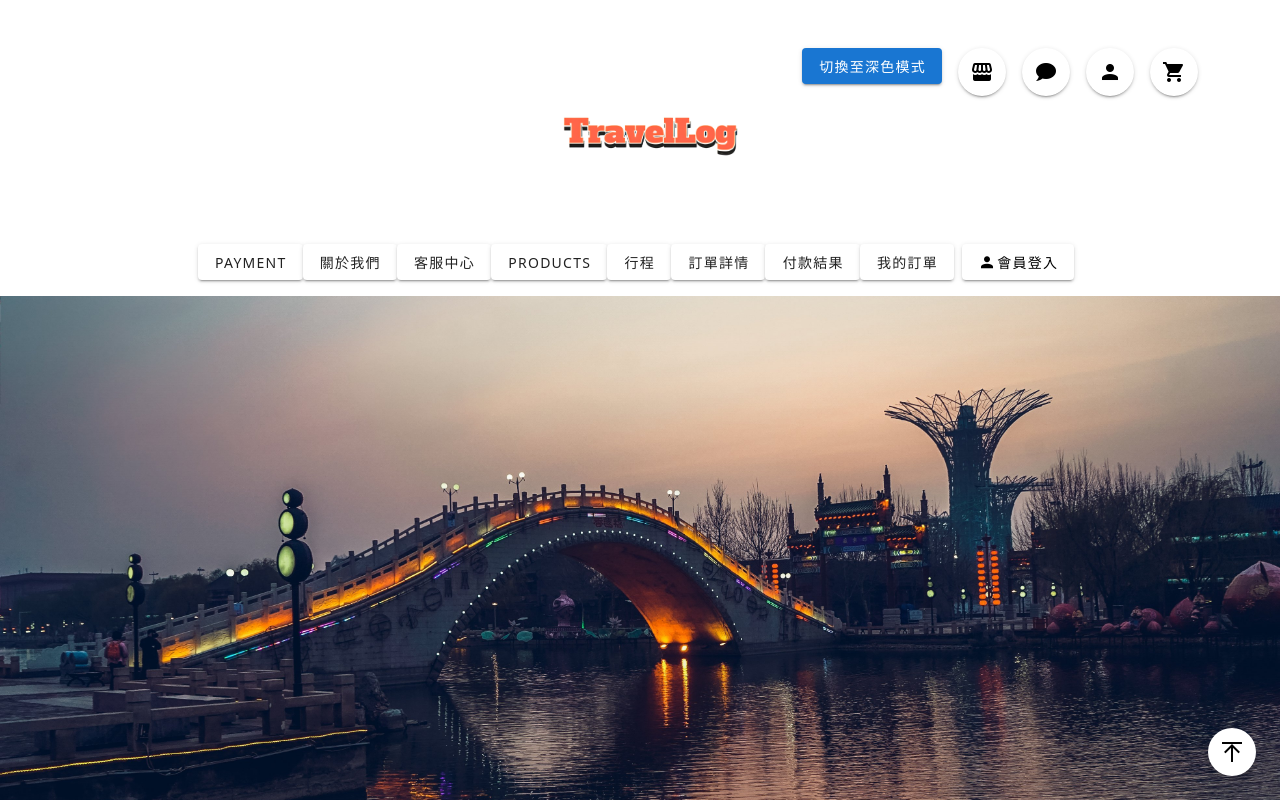
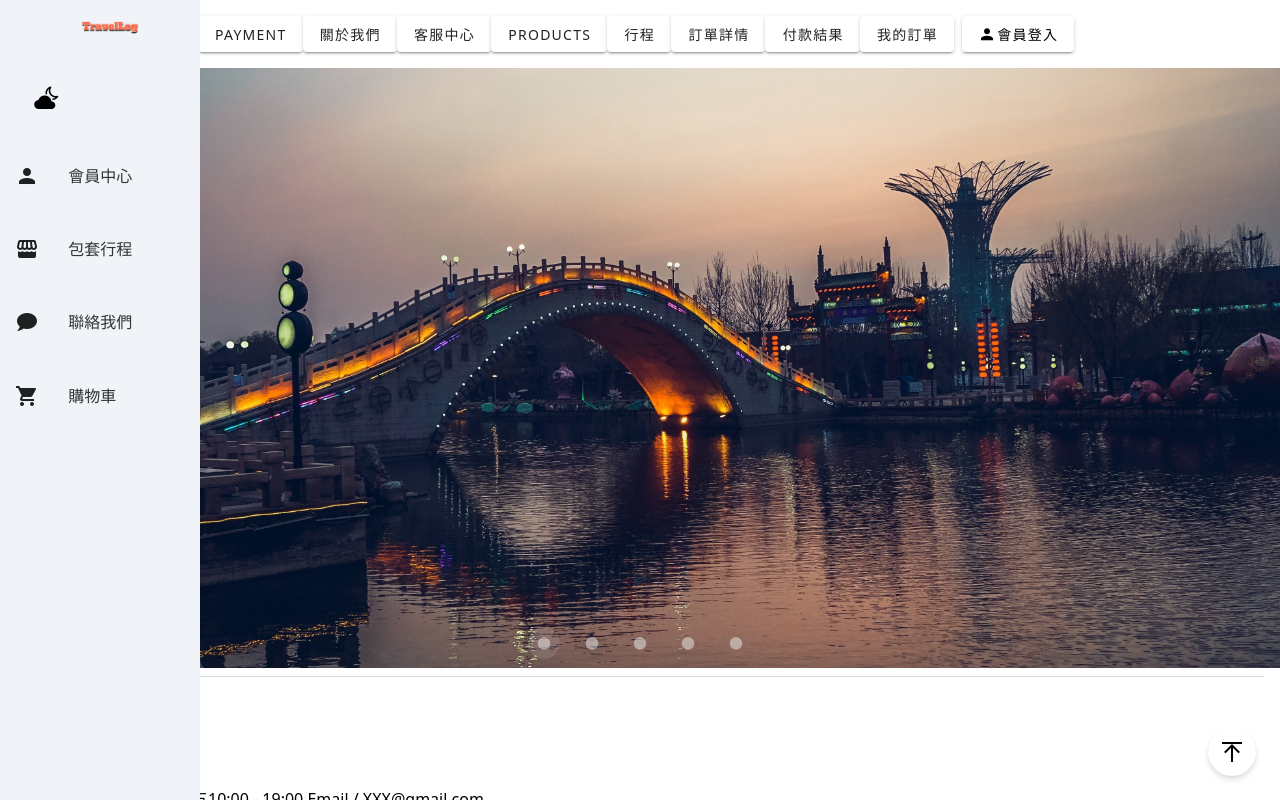
Before and after one commit to theoch3n/TravelLog-Vue, a Vue app: page / in a window 1280 px wide. Shown: the top 800 px of the page. Built offline with nearby package versions, Linux system fonts and the light colour scheme.

Commit message:
[dosc]新增側邊黑的

```diff
--- a/src/components/Header.vue
+++ b/src/components/Header.vue
@@ -190,23 +190,12 @@ function handleProfileClick() {
     <header class="desktop-header">
       <div class="container">
         <!-- Modal -->
-        <div
-          class="modal fade"
-          id="exampleModal"
-          tabindex="-1"
-          aria-labelledby="exampleModalLabel"
-          aria-hidden="true"
-        >
+        <div class="modal fade" id="exampleModal" tabindex="-1" aria-labelledby="exampleModalLabel" aria-hidden="true">
           <div class="modal-dialog">
             <div class="modal-content">
               <div class="modal-header">
                 <h5 class="modal-title" id="exampleModalLabel">登入</h5>
-                <button
-                  type="button"
-                  class="btn-close"
-                  data-bs-dismiss="modal"
-                  aria-label="Close"
-                ></button>
+                <button type="button" class="btn-close" data-bs-dismiss="modal" aria-label="Close"></button>
               </div>
               <div class="modal-body">
                 <!-- #region 表單 -->
@@ -221,42 +210,22 @@ function handleProfileClick() {
                     <div class="col-md-8 offset-md-2">
                       <form action="" class="needs-validation" novalidate>
                         <div class="form-group mb-3">
-                          <input
-                            type="text"
-                            class="form-control"
-                            id="account"
-                            name="account"
-                            placeholder="電郵或手機號碼"
-                            required
-                          />
+                          <input type="text" class="form-control" id="account" name="account" placeholder="電郵或手機號碼"
+                            required />
                           <div class="invalid-feedback">
                             電郵或手機號碼是必須的
                           </div>
                         </div>
                         <div class="form-group mb-3">
-                          <input
-                            type="password"
-                            class="form-control"
-                            id="password"
-                            name="password"
-                            placeholder="密碼"
-                            required
-                          />
+                          <input type="password" class="form-control" id="password" name="password" placeholder="密碼"
+                            required />
                           <div class="invalid-feedback">密碼是必須的</div>
                         </div>
                         <p class="text-start">
-                          <a
-                            href=""
-                            class="text-primary text-decoration-none a-pwd"
-                            >忘記密碼?</a
-                          >
+                          <a href="" class="text-primary text-decoration-none a-pwd">忘記密碼?</a>
                         </p>
                         <div class="text-center btn-login">
-                          <input
-                            type="submit"
-                            value="開始購物吧!"
-                            class="btn text-white"
-                          />
+                          <input type="submit" value="開始購物吧!" class="btn text-white" />
                         </div>
                       </form>
                     </div>
@@ -272,82 +241,36 @@ function handleProfileClick() {
           </div>
         </div>
 
-        <div class="d-flex gap-3 justify-content-end mt-5">
-          <v-btn @click="toggleDarkMode" color="primary">
-            {{ isDark ? "切換至亮色模式" : "切換至深色模式" }}
-          </v-btn>
-          <!-- 店面連結 -->
-          <v-btn icon class="tool-button text-black" to="/store">
-            <v-icon size="24">mdi-storefront</v-icon>
-          </v-btn>
-          <!-- 聯絡連結 -->
-          <v-btn icon class="tool-button text-black" to="/contact">
-            <v-icon size="24">mdi-chat</v-icon>
-          </v-btn>
-          <!-- 會員按鈕：點擊觸發 handleProfileClick -->
-          <v-btn
-            icon
-            class="tool-button text-black"
-            @click="handleProfileClick"
-          >
-            <v-icon size="24">mdi-account</v-icon>
-          </v-btn>
-          <!-- 購物車連結 -->
-          <v-btn icon class="tool-button text-black" to="/cart">
-            <v-icon size="24">mdi-cart</v-icon>
-          </v-btn>
-        </div>
 
-        <div class="d-flex justify-content-center align-items-center py-3">
-          <div class="headerLogo">
-            <a href="/">
-              <img class="img-fluid" src="@/assets/logo.png" alt="TravelLog" />
-            </a>
-          </div>
+        <div class="py-3 headerLogo">
+
+          <a href="/">
+            <img class="img-fluid" src="../assets/logo-removebg-preview.png" alt="TravelLog" />
+          </a>
+
         </div>
 
         <!-- 導航菜單 -->
         <nav class="desktop-nav">
-          <v-btn
-            v-for="(page, index) in filteredPages"
-            :to="page.to"
-            :key="index"
-          >
+          <v-btn v-for="(page, index) in filteredPages" :to="page.to" :key="index">
             {{ page.text }}
           </v-btn>
 
           <!-- 未登入：會員登入按鈕 -->
-          <v-btn
-            v-if="accountPage && !userStore.isAuthenticated"
-            @click="openLoginModal"
-            class="mx-2"
-            :class="accountPage.textClass"
-            text
-          >
+          <v-btn v-if="accountPage && !userStore.isAuthenticated" @click="openLoginModal" class="mx-2"
+            :class="accountPage.textClass" text>
             <v-icon left>{{ accountPage.icon }}</v-icon>
             {{ accountPage.text }}
           </v-btn>
 
           <!-- 已登入：會員資料 -->
-          <v-btn
-            v-if="userStore.isAuthenticated"
-            @click="router.push('/profile')"
-            class="mx-2"
-            color="primary"
-            text
-          >
+          <v-btn v-if="userStore.isAuthenticated" @click="router.push('/profile')" class="mx-2" color="primary" text>
             <v-icon left>mdi-account-circle</v-icon>
             會員資料
           </v-btn>
 
           <!-- 已登入：登出 -->
-          <v-btn
-            v-if="userStore.isAuthenticated"
-            @click="logout"
-            class="mx-2"
-            color="error"
-            text
-          >
+          <v-btn v-if="userStore.isAuthenticated" @click="logout" class="mx-2" color="error" text>
             <v-icon left>mdi-logout</v-icon>
             登出
           </v-btn>
@@ -363,23 +286,12 @@ function handleProfileClick() {
     <header class="mobile-header">
       <div class="container">
         <!-- Modal -->
-        <div
-          class="modal fade"
-          id="exampleModal"
-          tabindex="-1"
-          aria-labelledby="exampleModalLabel"
-          aria-hidden="true"
-        >
+        <div class="modal fade" id="exampleModal" tabindex="-1" aria-labelledby="exampleModalLabel" aria-hidden="true">
           <div class="modal-dialog modal-sm">
             <div class="modal-content">
               <div class="modal-header">
                 <h5 class="modal-title" id="exampleModalLabel">登入</h5>
-                <button
-                  type="button"
-                  class="btn-close"
-                  data-bs-dismiss="modal"
-                  aria-label="Close"
-                ></button>
+                <button type="button" class="btn-close" data-bs-dismiss="modal" aria-label="Close"></button>
               </div>
               <div class="modal-body">
                 <!-- #region 表單 -->
@@ -394,42 +306,22 @@ function handleProfileClick() {
                     <div class="col-sm-4 offset-sm-2">
                       <form action="" class="needs-validation" novalidate>
                         <div class="form-group mb-3">
-                          <input
-                            type="text"
-                            class="form-control"
-                            id="sm-account"
-                            name="sm-account"
-                            placeholder="電郵或手機號碼"
-                            required
-                          />
+                          <input type="text" class="form-control" id="sm-account" name="sm-account"
+                            placeholder="電郵或手機號碼" required />
                           <div class="invalid-feedback">
                             電郵或手機號碼是必須的
                           </div>
                         </div>
                         <div class="form-group mb-3">
-                          <input
-                            type="password"
-                            class="form-control"
-                            id="sm-password"
-                            name="sm-password"
-                            placeholder="密碼"
-                            required
-                          />
+                          <input type="password" class="form-control" id="sm-password" name="sm-password"
+                            placeholder="密碼" required />
                           <div class="invalid-feedback">密碼是必須的</div>
                         </div>
                         <p class="text-start">
-                          <a
-                            href=""
-                            class="text-primary text-decoration-none a-pwd"
-                            >忘記密碼?</a
-                          >
+                          <a href="" class="text-primary text-decoration-none a-pwd">忘記密碼?</a>
                         </p>
                         <div class="text-center btn-login">
-                          <input
-                            type="submit"
-                            value="開始購物吧!"
-                            class="btn text-white"
-                          />
+                          <input type="submit" value="開始購物吧!" class="btn text-white" />
                         </div>
                       </form>
                     </div>
@@ -444,59 +336,24 @@ function handleProfileClick() {
             </div>
           </div>
         </div>
-        <div
-          class="d-flex justify-content-between align-items-center px-3 py-2"
-        >
+        <div class="d-flex justify-content-between align-items-center px-3 py-2">
           <div class="d-flex gap-2">
-            <a
-              class="tool-button text-black"
-              href="./store.html"
-              data-bs-toggle=""
-              aria-controls=""
-              ><i class="bi bi-shop-window fs-4 me-3"></i
-            ></a>
-            <a
-              class="tool-button text-black"
-              href="javascript:;"
-              data-bs-toggle="modal"
-              data-bs-target="#exampleModal"
-              ><i class="bi bi-person-fill fs-3"></i
-            ></a>
+            <a class="tool-button text-black" href="./store.html" data-bs-toggle="" aria-controls=""><i
+                class="bi bi-shop-window fs-4 me-3"></i></a>
+            <a class="tool-button text-black" href="javascript:;" data-bs-toggle="modal"
+              data-bs-target="#exampleModal"><i class="bi bi-person-fill fs-3"></i></a>
           </div>
           <div class="logo" style="width: 80px">
             <a href="/">
-              <img
-                class="img-fluid"
-                src="@/assets/logo-removebg-preview.png"
-                alt="TravelLog"
-              />
+              <img class="img-fluid" src="@/assets/logo-removebg-preview.png" alt="TravelLog" />
             </a>
           </div>
           <div class="d-flex gap-2">
-            <a
-              class="tool-button text-black"
-              href="#cartMenu"
-              data-bs-toggle="offcanvas"
-              aria-controls="cartMenu"
-              ><i class="bi bi-bag-fill fs-3 me-3"></i
-            ></a>
-            <button
-              class="tool-button"
-              data-bs-toggle="offcanvas"
-              data-bs-target="#mobileMenu"
-            >
-              <svg
-                xmlns="http://www.w3.org/2000/svg"
-                fill="none"
-                viewBox="0 0 24 24"
-                stroke="currentColor"
-              >
-                <path
-                  stroke-linecap="round"
-                  stroke-linejoin="round"
-                  stroke-width="2"
-                  d="M4 6h16M4 12h16M4 18h16"
-                />
+            <a class="tool-button text-black" href="#cartMenu" data-bs-toggle="offcanvas" aria-controls="cartMenu"><i
+                class="bi bi-bag-fill fs-3 me-3"></i></a>
+            <button class="tool-button" data-bs-toggle="offcanvas" data-bs-target="#mobileMenu">
+              <svg xmlns="http://www.w3.org/2000/svg" fill="none" viewBox="0 0 24 24" stroke="currentColor">
+                <path stroke-linecap="round" stroke-linejoin="round" stroke-width="2" d="M4 6h16M4 12h16M4 18h16" />
               </svg>
             </button>
           </div>
@@ -520,10 +377,24 @@ function handleProfileClick() {
 </template>
 
 <style scoped>
+.img-sunmoon {
+  height: 10px;
+}
+
 .headerLogo {
-  height: 100px;
-  width: 187px;
-  margin-left: 20px;
+  position: absolute;
+  /* 設定絕對定位 */
+  top: 0;
+  /* 距離頂部 0 */
+  left: 0;
+  /* 距離左側 0 */
+  height: 10px;
+  /* LOGO 高度 */
+  width: 100px;
+  /* LOGO 寬度 */
+  z-index: 999;
+  /* 確保 LOGO 在最上層 */
+
 }
 
 .header {
--- /dev/null
+++ b/src/components/Sidebar.vue
@@ -0,0 +1,189 @@
+<template>
+    <!-- 引入子組件 -->
+    <LoginModal ref="loginModalRef" />
+    <div class="sidebar" @mouseenter="show = true" @mouseleave="show = false">
+        <div class="sidebar-inner" :class="{ 'sidebar-show': show }">
+            <div class="sidebar-logo">
+                <img src="../assets/logo-removebg-preview.png" alt="Logo">
+            </div>
+            <ul class="sidebar-menu">
+                <li>
+                    <button @click="toggleDarkMode" class="tool-button text-black">
+                        <template v-if="isDark">
+                            <i class="bi bi-sun-fill" style="font-size: 24px;"></i>
+                        </template>
+                        <template v-else>
+                            <i class="bi bi-cloud-moon-fill" style="font-size: 24px;"></i>
+                        </template>
+                    </button>
+                </li>
+                <li>
+                    <i class="mdi mdi-account" style="font-size: 24px;"></i>
+                    <button @click="handleProfileClick">
+                        <span>會員中心</span>
+                    </button>
+                </li>
+                <li>
+                    <i class="mdi mdi-storefront" style="font-size: 24px;"></i>
+                    <button @click="navigateToStore">
+                        <span>包套行程</span>
+                    </button>
+                </li>
+                <li>
+                    <i class="mdi mdi-chat" style="font-size: 24px;"></i>
+                    <button @click="navigateToContact">
+                        <span>聯絡我們</span>
+                    </button>
+                </li>
+                <li>
+                    <i class="mdi mdi-cart" style="font-size: 24px;"></i>
+                    <button @click="navigateToCart">
+                        <span>購物車</span>
+                    </button>
+                </li>
+            </ul>
+        </div>
+    </div>
+</template>
+
+<script>
+import { ref } from "vue";
+import { useRouter } from "vue-router";
+import LoginModal from "@/components/LoginModal.vue"; // 引入 LoginModal 組件
+
+export default {
+    components: {
+        LoginModal, // 註冊子組件
+    },
+    setup() {
+        const show = ref(false);
+        const isDark = ref(false);
+        const loginModalRef = ref(null); // 使用 ref 引用 LoginModal
+        const router = useRouter(); // 引入 Vue Router
+
+        // 切換深色模式
+        const toggleDarkMode = () => {
+            isDark.value = !isDark.value;
+            if (isDark.value) {
+                DarkReader.setFetchMethod(window.fetch);
+                DarkReader.enable({
+                    brightness: 100,
+                    contrast: 90,
+                    sepia: 10,
+                });
+            } else {
+                DarkReader.disable();
+            }
+        };
+
+        // 控制登入模態框顯示
+        const openLoginModal = () => {
+            if (loginModalRef.value) {
+                loginModalRef.value.show();
+            }
+        };
+
+        // 點擊會員中心按鈕，根據用戶登入狀態進行處理
+        const handleProfileClick = () => {
+            // 假設 userStore.isAuthenticated 是用來檢查登入狀態的
+            const isAuthenticated = false; // 這邊應該從你的狀態管理（例如 Vuex 或 Pinia）獲取登入狀態
+            if (!isAuthenticated) {
+                openLoginModal(); // 未登入時打開登入模態框
+            } else {
+                router.push("/profile"); // 已登入則跳轉到 profile 頁面
+            }
+        };
+
+        // 導向不同頁面
+        const navigateToStore = () => {
+            router.push("/store");
+        };
+
+        const navigateToContact = () => {
+            router.push("/contact");
+        };
+
+        const navigateToCart = () => {
+            router.push("/cart");
+        };
+
+        return {
+            show,
+            isDark,
+            loginModalRef,
+            toggleDarkMode,
+            handleProfileClick,
+            navigateToStore,
+            navigateToContact,
+            navigateToCart,
+        };
+    },
+};
+</script>
+
+<style scoped>
+.sidebar {
+    position: fixed;
+    top: 0;
+    left: 0;
+    height: 100vh;
+    width: 50px;
+    z-index: 1000;
+    background-color: #f0f4f8;
+    transition: width 0.3s ease;
+    overflow: hidden;
+}
+
+.sidebar:hover {
+    width: 200px;
+}
+
+.sidebar-inner {
+    display: flex;
+    flex-direction: column;
+    align-items: center;
+    height: 100%;
+    padding: 20px 0;
+    overflow: hidden;
+}
+
+.sidebar-show {
+    width: 220px;
+}
+
+.sidebar-logo img {
+    width: 60px;
+    margin-bottom: 20px;
+}
+
+.sidebar-menu {
+    list-style: none;
+    padding: 0;
+    margin: 0;
+    width: 100%;
+}
+
+.sidebar-menu li {
+    display: flex;
+    align-items: center;
+    padding: 15px;
+    cursor: pointer;
+    transition: background 0.3s;
+}
+
+.sidebar-menu li:hover {
+    background: #d9e4fc;
+}
+
+.sidebar-menu li span {
+    margin-left: 10px;
+    font-size: 16px;
+    color: #333;
+    transition: opacity 0.3s ease;
+    opacity: 0;
+}
+
+.sidebar-show .sidebar-menu li span {
+    opacity: 1;
+}
+</style>
--- a/src/layouts/Default.vue
+++ b/src/layouts/Default.vue
@@ -2,6 +2,7 @@
 // 導入頁首和頁尾元件
 import Header from "../components/Header.vue";
 import Footer from "../components/Footer.vue";
+import Sidebar from "../components/Sidebar.vue";
 import Announcement from "../components/announcement.vue";
 import PageTop from "../components/PageTop.vue";
 </script>
@@ -14,6 +15,7 @@ import PageTop from "../components/PageTop.vue";
         <!-- 頁首區域 -->
         <Header />
         <!-- 主要內容區域，使用 Vuetify 的 v-main 元件 -->
+        <Sidebar></Sidebar>
         <v-main class="content d-flex flex-column">
             <!--
             路由視圖區域：
@@ -24,6 +26,11 @@ import PageTop from "../components/PageTop.vue";
                 <component :is="Component" />
             </router-view>
         </v-main>
+
+
+
+
+
         <!-- 頁尾區域 -->
         <Footer />
         <!-- Page-Top -->
--- a/src/pages/Home.vue
+++ b/src/pages/Home.vue
@@ -1,6 +1,7 @@
 <script setup>
 import CarouselsCycle from "@/components/CarouselsCycle.vue";
 import icon from "@/components/Icon.vue";
+
 </script>
 <template>
 
```
